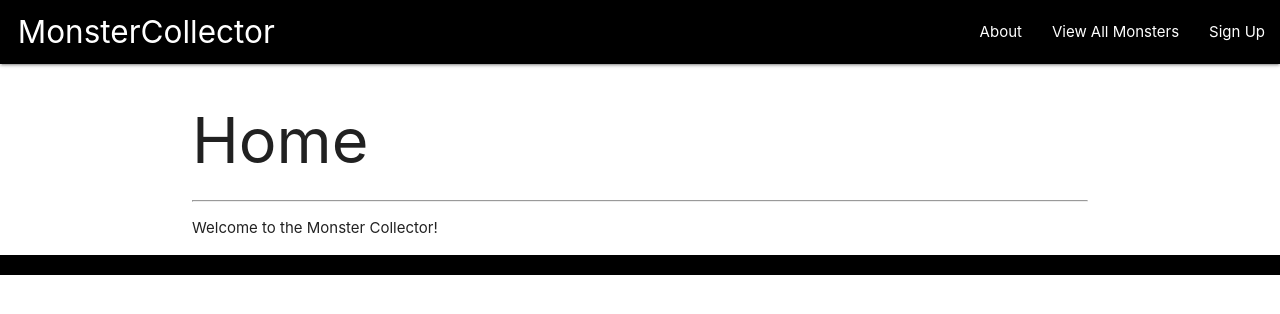
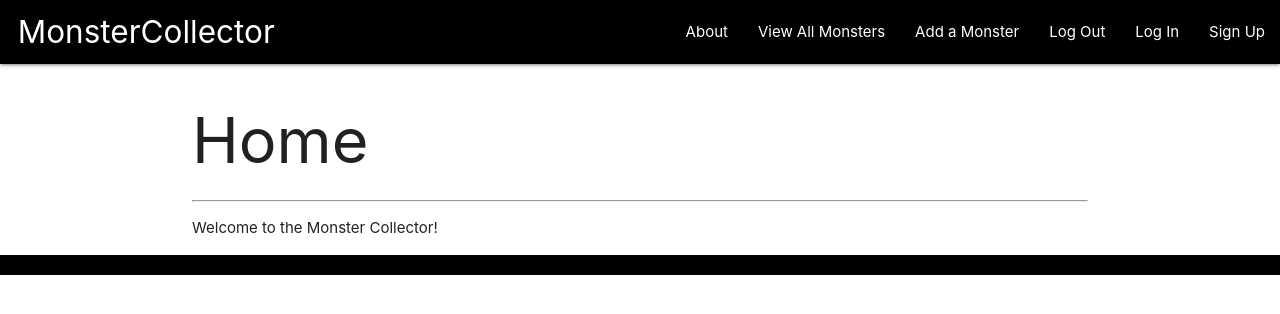
Before and after one commit to DavidGriffinMartin/Monster-Collector, a Django app: template main_app/templates/home.html in a window 1280 px wide. Shown: the top 314 px of the page. Run offline with Django 3.2, Linux system fonts and the light colour scheme; the template is opened without the code that fills it, so the values that code supplies are empty.

Commit message:
wip: Updates navbar links.

```diff
--- a/main_app/templates/base.html
+++ b/main_app/templates/base.html
@@ -31,8 +31,14 @@
           </ul>
           <ul class="right">
             <li><a href="{% url 'about' %}">About</a></li>
+
             <li><a href="{% url 'index' %}">View All Monsters</a></li>
+            <li><a href="{% url 'monsters_create' %}">Add a Monster</a></li>
+            <li><a href="{% url 'logout' %}">Log Out</a></li>
+
+            <li><a href="{% url 'login' %}">Log In</a></li>
             <li><a href="{% url 'signup' %}">Sign Up</a></li>
+
           </ul>
         </div>
       </nav>
```
